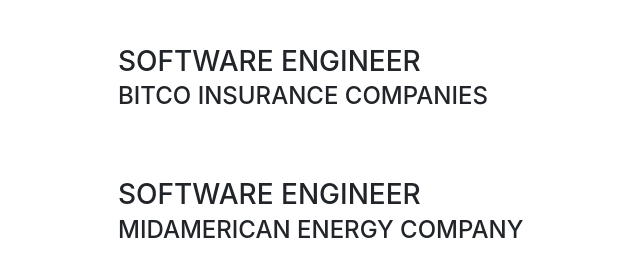
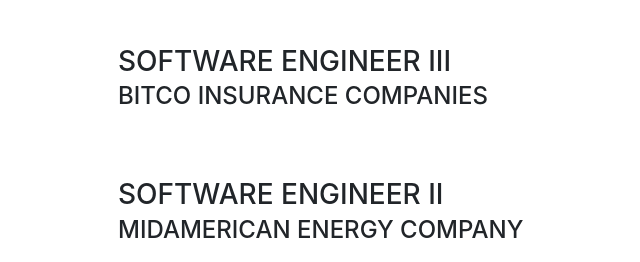
Before and after one commit to mmiller314/mmiller314.github.io, a React app: page index.html in a window 1280 px wide. Shown: the part 999-1261 px from the top of the page, 202-842 px from the left. Built offline with nearby package versions, Linux system fonts and the light colour scheme; no server answers; a web font is replaced by a local one.

Commit message:
changed experience

```diff
--- a/index.html
+++ b/index.html
@@ -94,7 +94,7 @@
 
           <div class="resume-item d-flex flex-column flex-md-row mb-5">
             <div class="resume-content mr-auto">
-              <h3 class="mb-0">Software Engineer</h3>
+              <h3 class="mb-0">Software Engineer III</h3>
               <div class="subheading mb-3">BITCO Insurance Companies</div>
             </div>
             <div class="resume-date text-md-right">
@@ -104,7 +104,7 @@
 
           <div class="resume-item d-flex flex-column flex-md-row mb-5">
             <div class="resume-content mr-auto">
-              <h3 class="mb-0">Software Engineer</h3>
+              <h3 class="mb-0">Software Engineer II</h3>
               <div class="subheading mb-3">MidAmerican Energy Company</div>
             </div>
             <div class="resume-date text-md-right">
@@ -304,6 +304,7 @@
     <!-- Custom scripts for this template -->
     <script src="js/resume.min.js"></script>
 
+    <!-- Trivia -->
     <script src="js/app.min.js?v=1"></script>
 
     <!-- Global site tag (gtag.js) - Google Analytics -->
```
